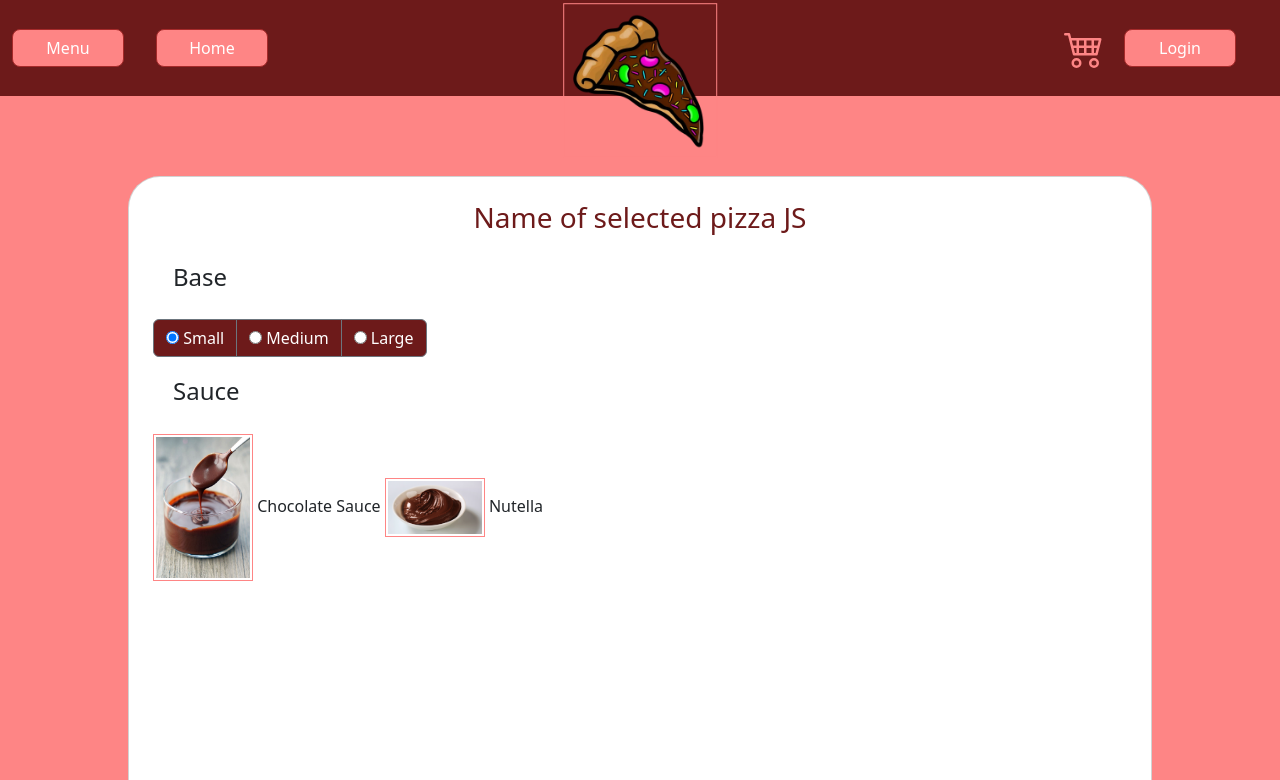
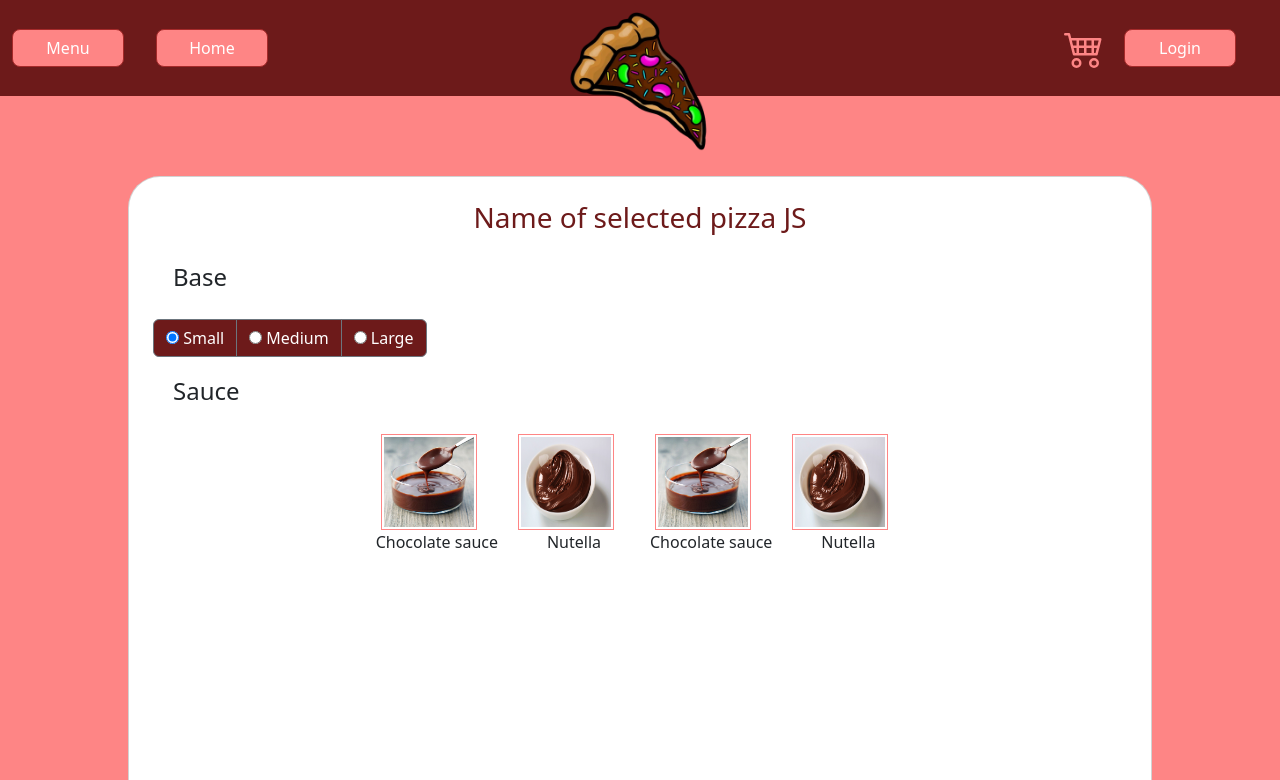
Before and after one commit to saedis-osk/Verk-2, a Django app: page /views/ in a window 1280 px wide. Shown: the top 780 px of the page. Run offline with Django 4.2, Linux system fonts and the light colour scheme.

Commit message:
toppings display semi-correctly

```diff
--- a/static/css/toppings.css
+++ b/static/css/toppings.css
@@ -2,7 +2,6 @@
     width: 80%;
     height: 80em;
     margin-left:10%;
-    display: inline-block;
     justify-content: center;
     border-radius: 2em;
 
@@ -28,35 +27,57 @@
     color:#6D1A1A;
 }
 
-#inlineCheckbox1{
-
-}
-
-label{
-    color: #6D1A1A;
-    font-weight: bold;
-}
-
 h4{
     padding: 20px;
 }
-img{
-    width: 10%;
-    padding-bottom: 50px;
+
+.toppings-container {
+  display: flex;
+  justify-content: center;
+  align-items: center;
 }
 
-
+.topping {
+  display: inline-block;
+  text-align: center;
+  margin: 0 10px;
+}
 
 label {
-cursor: pointer;
+  cursor: pointer;
 }
 
-img {
-width: 100px;
-border: 1px solid #FE8585;
-padding: 2px;
+.myCheckbox {
+  color: #6D1A1A;
+  font-weight: bold;
 }
 
-.checked {
-background-color: #FE8585;
+label .checked {
+  background-color: #FE8585;
+  opacity: 40%;
 }
+
+.myCheckbox div {
+  margin-right: 0.5em;
+}
+
+.myCheckbox {
+  display: flex;
+  flex-direction: column;
+  align-items: center;
+  margin-right: 1em;
+}
+
+img:not(.brand) {
+  width: 6em;
+  border: 1px solid #FE8585;
+  padding: 2px;
+  height: 6em;
+}
+
+label span {
+  color: #6D1A1A;
+  font-weight: bold;
+  text-align: center;
+  margin-top: 0.5em;
+}
--- a/templates/toppings/index.html
+++ b/templates/toppings/index.html
@@ -23,19 +23,41 @@
 <h4>Sauce</h4>
 
 
+<div class="toppings-container">
+  <div class="topping">
     <label class="myCheckbox">
       <img src="/static/images/toppings/chocolate_sauce.jpg" class="checked" alt="chocolate sauce">
       <input type="checkbox" class="myCheckbox" style="display: none;">
     </label>
-Chocolate Sauce
+    <span>Chocolate sauce</span>
+  </div>
 
+  <div class="topping">
     <label class="myCheckbox">
       <img src="/static/images/toppings/nutella.jpeg" class="checked" alt="nutella">
       <input type="checkbox" class="myCheckbox" style="display: none;">
     </label>
-Nutella
+    <span>Nutella</span>
+  </div>
 
 
+
+  <div class="topping">
+    <label class="myCheckbox">
+      <img src="/static/images/toppings/chocolate_sauce.jpg" class="checked" alt="chocolate sauce">
+      <input type="checkbox" class="myCheckbox" style="display: none;">
+    </label>
+    <span>Chocolate sauce</span>
+  </div>
+
+  <div class="topping">
+    <label class="myCheckbox">
+      <img src="/static/images/toppings/nutella.jpeg" class="checked" alt="nutella">
+      <input type="checkbox" class="myCheckbox" style="display: none;">
+    </label>
+    <span>Nutella</span>
+  </div>
+</div>
 
 
         </form>
```
Lines whose indentation alone changed are shown as unchanged.
